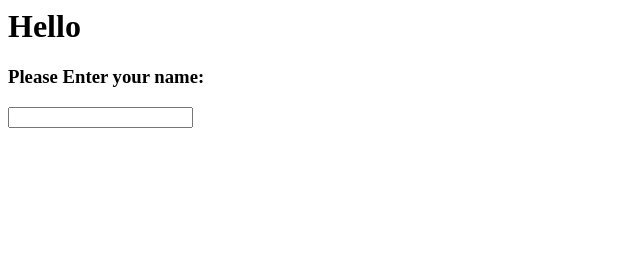
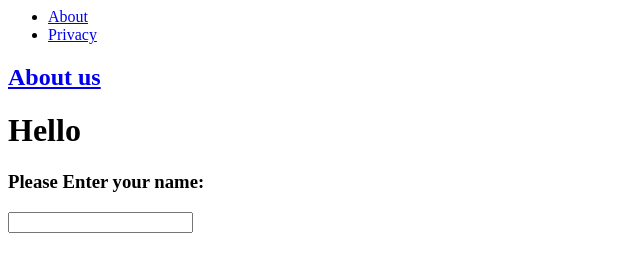
Before and after one commit to Nishikampanwala/PSDtoHTML, a plain HTML site: page greeter/index.html in a window 1280 px wide. Shown: the whole page, without its empty margins (0-640 px from the left). Drawn offline with Linux system fonts and the light colour scheme.

Commit message:
Updated changes

```diff
--- a/greeter/index.html
+++ b/greeter/index.html
@@ -3,6 +3,13 @@
         <title>Welcome to our web site</title>
     </head>
     <body>
+        <nav>
+           <ul>
+               <li><a href="about.html">About</a></li>
+               <li><a href="privacy.html">Privacy</a></li>
+            </ul>
+        </nav>
+        <h2><a href="about.html">About us</a></h2>
         <h1>Hello</h1>
         <h3>Please Enter your name:</h3>
         <input type="text" name="uname"></input>
```
